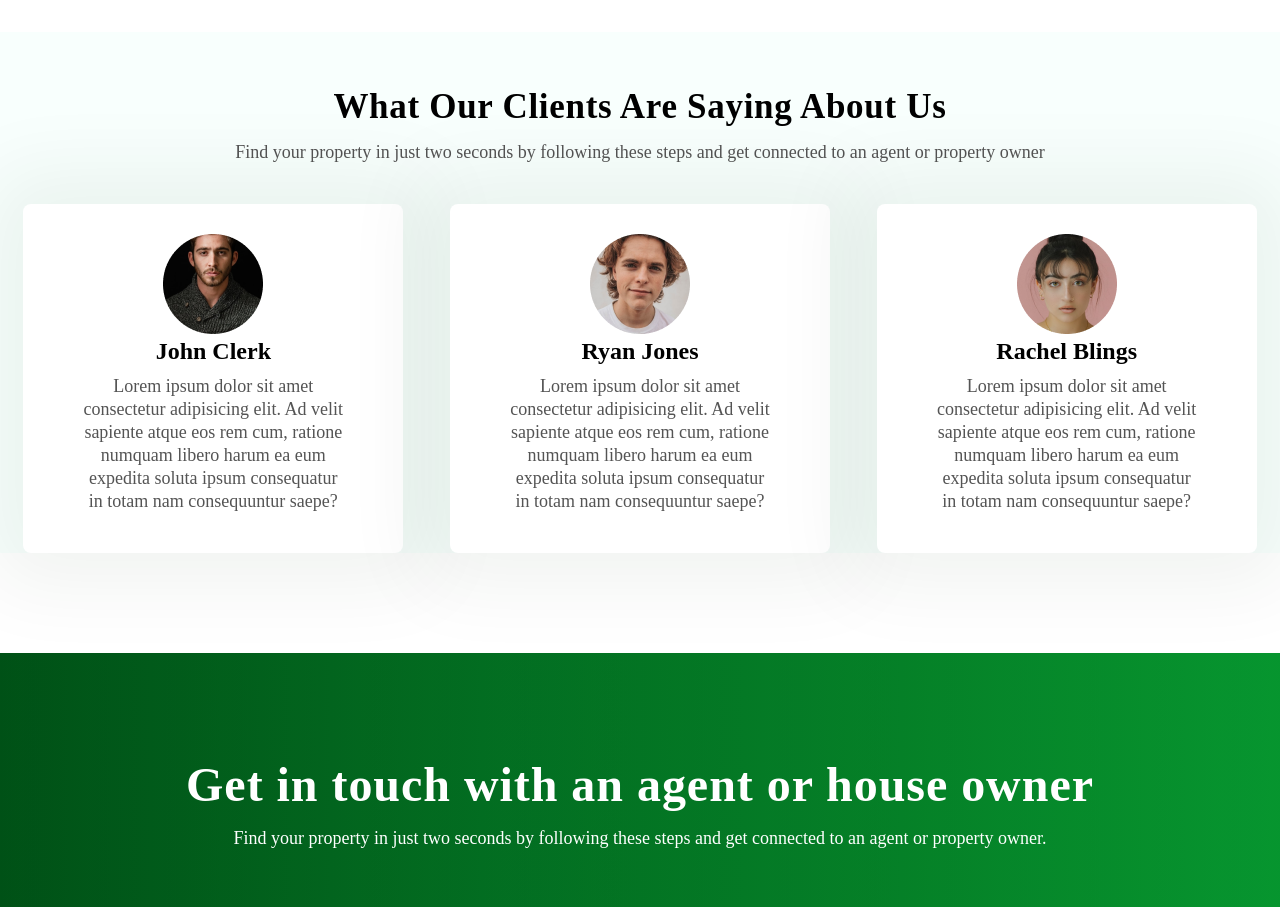
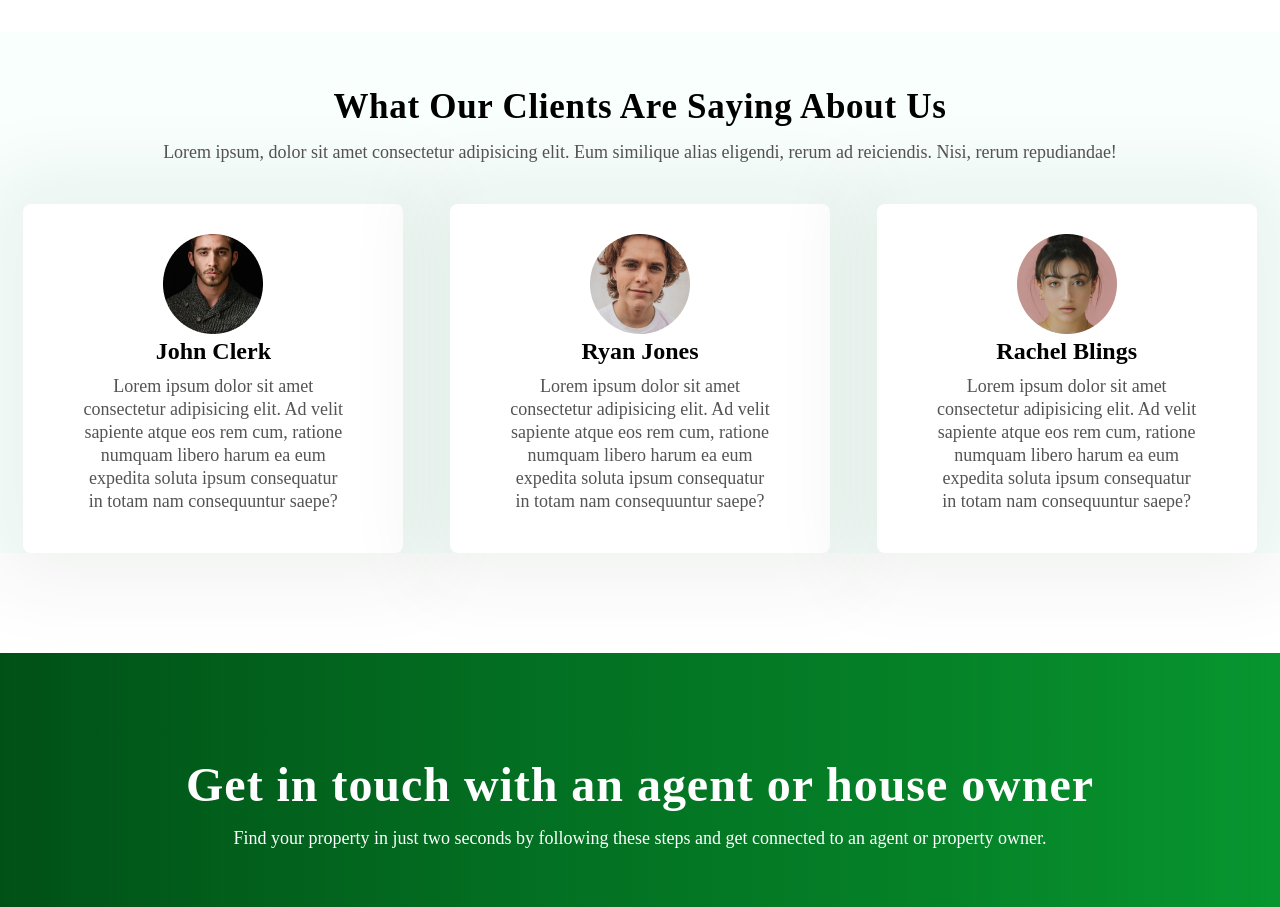
Before and after one commit to Kaydawg007/Belz-s-MJH, a plain HTML site: page Index.html in a window 1280 px wide. Shown: the part 2060-2967 px from the top of the page. Drawn offline with Linux system fonts and the light colour scheme.

Commit message:
Update Index.html

```diff
--- a/Index.html
+++ b/Index.html
@@ -132,8 +132,7 @@
     <div id="page4">
       <h1 class="p2th">What our clients are saying about us</h1>
       <p class="p2t">
-        Find your property in just two seconds by following these steps and get
-        connected to an agent or property owner
+        Lorem ipsum, dolor sit amet consectetur adipisicing elit. Eum similique alias eligendi, rerum ad reiciendis. Nisi, rerum repudiandae!
       </p>
 
       <div id="testimonies">
```
